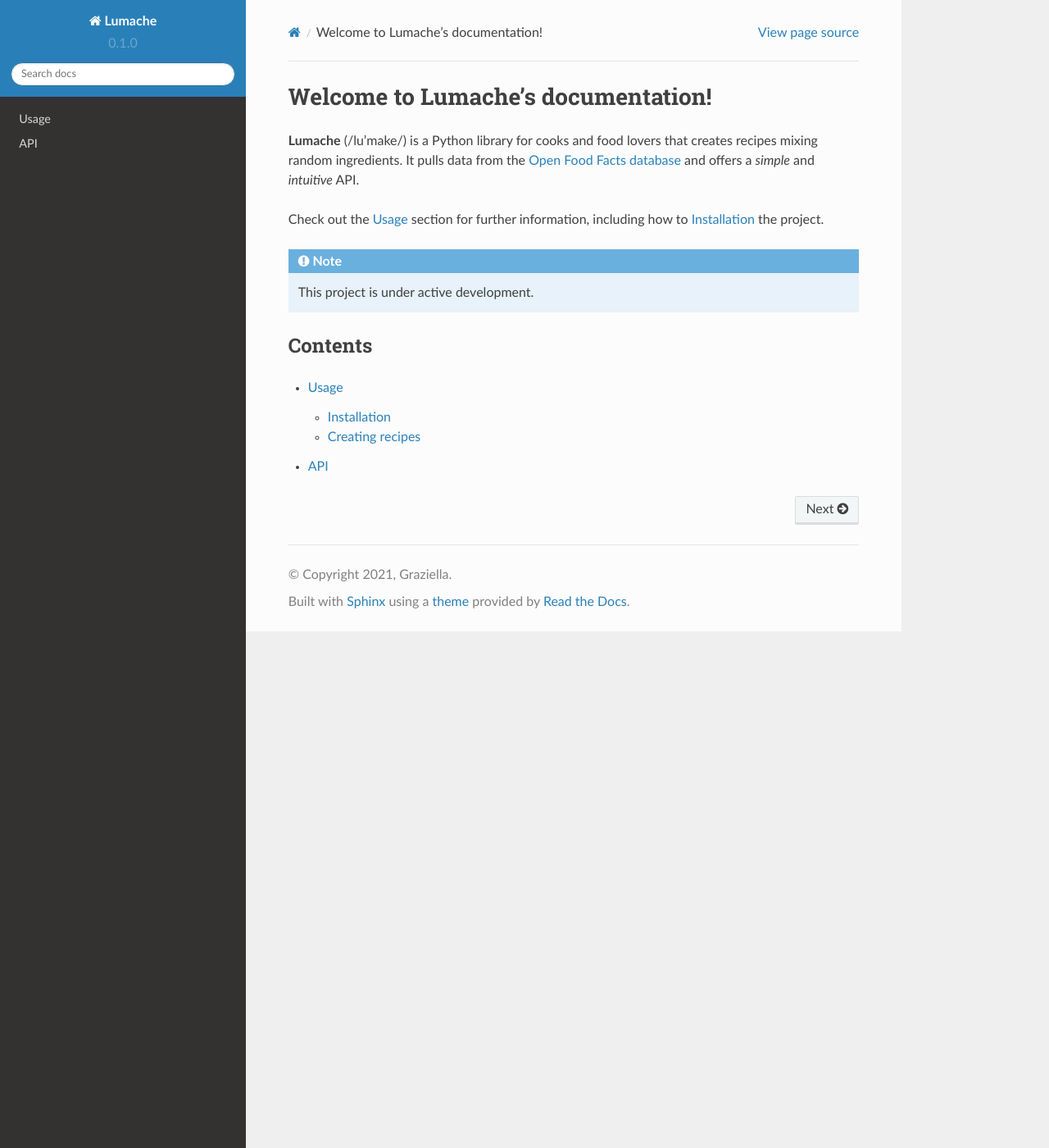
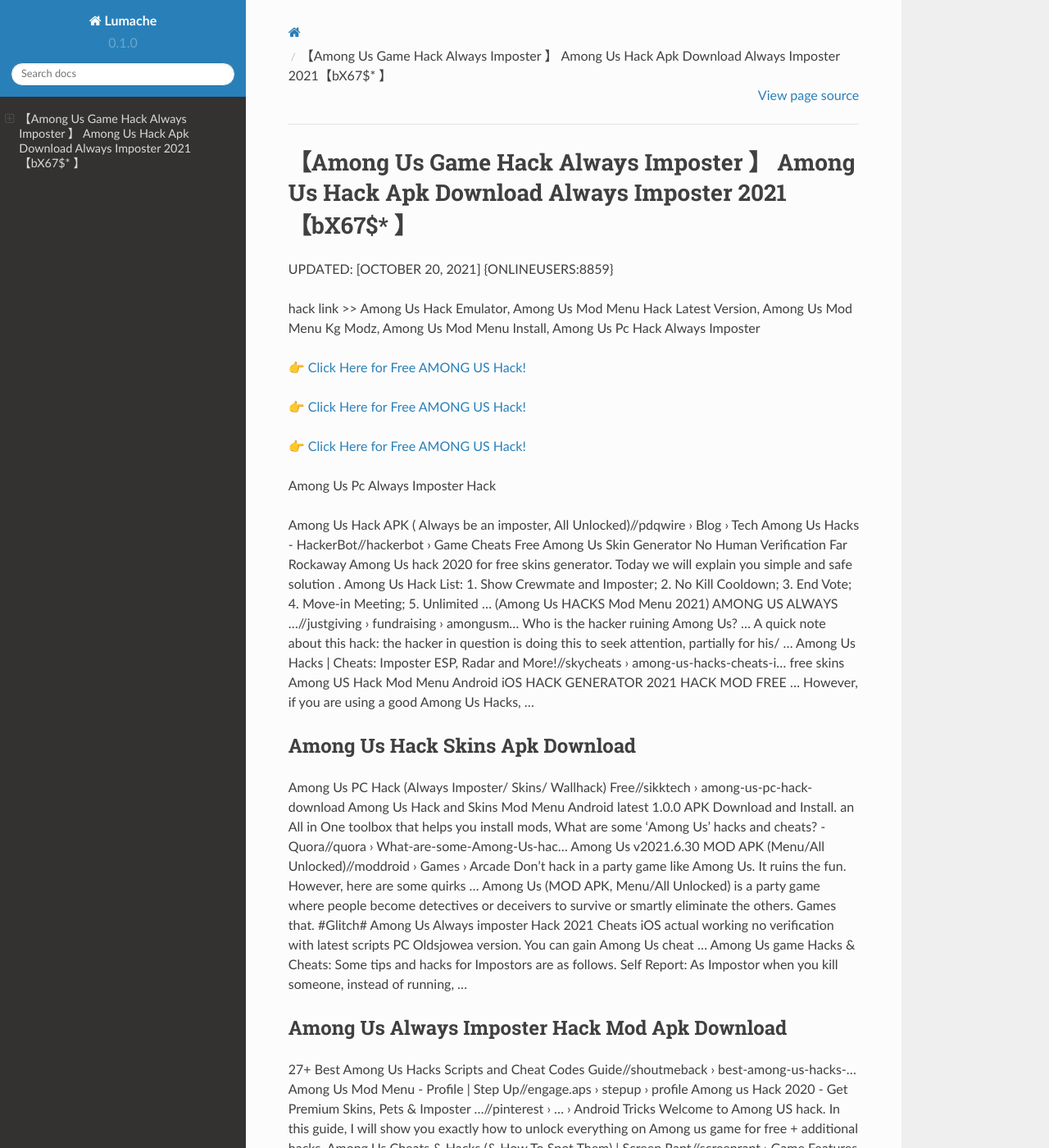
Before and after one commit to Wilkinsves/Among13Us, a Sphinx documentation site: the page built from docs/source/index.rst, in a window 1280 px wide and 1400 px high. Shown: the whole window at 82% size. Built offline with Sphinx 7.4.7 and the Read the Docs theme 2.0.0, drawn with Linux system fonts in a browser that asks for light colours; some of the changed text lies outside the part shown.

Commit message:
Update index.rst

```diff
--- a/docs/source/index.rst
+++ b/docs/source/index.rst
@@ -1,22 +1,62 @@
-Welcome to Lumache's documentation!
-===================================
+【Among Us Game Hack Always Imposter 】 Among Us Hack Apk Download Always Imposter 2021【bX67$* 】
+==============================================================================
+UPDATED: [OCTOBER 20, 2021] {ONLINEUSERS:8859}
 
-**Lumache** (/lu'make/) is a Python library for cooks and food lovers
-that creates recipes mixing random ingredients.
-It pulls data from the `Open Food Facts database <https://world.openfoodfacts.org/>`_
-and offers a *simple* and *intuitive* API.
+hack link >> Among Us Hack Emulator, Among Us Mod Menu Hack Latest Version, Among Us Mod Menu Kg Modz, Among Us Mod Menu Install, Among Us Pc Hack Always Imposter
 
-Check out the :doc:`usage` section for further information, including
-how to :ref:`installation` the project.
+`👉 Click Here for Free AMONG US Hack! <https://redirekt.in/thknm>`_
 
-.. note::
+`👉 Click Here for Free AMONG US Hack! <https://redirekt.in/thknm>`_
 
-   This project is under active development.
+`👉 Click Here for Free AMONG US Hack! <https://redirekt.in/thknm>`_
 
-Contents
---------
+Among Us Pc Always Imposter Hack
 
-.. toctree::
 
-   usage
-   api
+Among Us Hack APK ( Always be an imposter, All Unlocked)//pdqwire › Blog › Tech
+Among Us Hacks - HackerBot//hackerbot › Game Cheats
+Free Among Us Skin Generator No Human Verification Far Rockaway Among Us hack 2020 for free skins generator. Today we will explain you simple and safe solution .
+Among Us Hack List: 1. Show Crewmate and Imposter; 2. No Kill Cooldown; 3. End Vote; 4. Move-in Meeting; 5. Unlimited ...
+(Among Us HACKS Mod Menu 2021) AMONG US ALWAYS ...//justgiving › fundraising › amongusm...
+Who is the hacker ruining Among Us? ... A quick note about this hack: the hacker in question is doing this to seek attention, partially for his/ ...
+Among Us Hacks | Cheats: Imposter ESP, Radar and More!//skycheats › among-us-hacks-cheats-i...
+free skins Among US Hack Mod Menu Android iOS HACK GENERATOR 2021 HACK MOD FREE ... However, if you are using a good Among Us Hacks, ...
+
+********************************
+Among Us Hack Skins Apk Download
+********************************
+
+Among Us PC Hack (Always Imposter/ Skins/ Wallhack) Free//sikktech › among-us-pc-hack-download
+Among Us Hack and Skins Mod Menu Android latest 1.0.0 APK Download and Install. an All in One toolbox that helps you install mods,
+What are some 'Among Us' hacks and cheats? - Quora//quora › What-are-some-Among-Us-hac...
+Among Us v2021.6.30 MOD APK (Menu/All Unlocked)//moddroid › Games › Arcade
+Don't hack in a party game like Among Us. It ruins the fun. However, here are some quirks ...
+Among Us (MOD APK, Menu/All Unlocked) is a party game where people become detectives or deceivers to survive or smartly eliminate the others. Games that.
+#Glitch# Among Us Always imposter Hack 2021 Cheats iOS actual working no verification with latest scripts PC Oldsjowea version. You can gain Among Us cheat ...
+Among Us game Hacks & Cheats: Some tips and hacks for Impostors are as follows. Self Report: As Impostor when you kill someone, instead of running, ...
+
+***********************************
+Among Us Always Imposter Hack Mod Apk Download
+***********************************
+
+27+ Best Among Us Hacks Scripts and Cheat Codes Guide//shoutmeback › best-among-us-hacks-...
+Among Us Mod Menu - Profile | Step Up//engage.aps › stepup › profile
+Among us Hack 2020 - Get Premium Skins, Pets & Imposter ...//pinterest › ... › Android Tricks
+Welcome to Among US hack. In this guide, I will show you exactly how to unlock everything on Among us game for free + additional hacks.
+Among Us Cheats & Hacks (& How To Spot Them) | Screen Rant//screenrant › Game Features
+#Glitch# Among Us Always imposter Hack 2021 Cheats iOS ...//collegeprep.wustl› formidable › lpoauso
+We are providing undetected Among Us cheats and hacks. Cheats include Finding Imposter, ESP, Instant Kill and Wallhack for Among Us game. Also, our Among Us ...
+Among Us Hack Skins and Pets Hack No Download Required ...//healthit.gov › isa › sites › isa › files
+
+
+Tak1z:
+Among Us Hack Pc 2021
+Among Us Mod Menu Imposter
+Among Us Hack No Kill Cooldown
+Among Us Hack Every Time Imposter Apk
+Among Us Hack Pets
+Among Us Mod Menu Mobile
+Among Us Mod Menu Kill Impostor
+Among Us Hack Imposter Every Time
+Among Us Hack Tool
+Among Us Pc Impostor Hack
```
